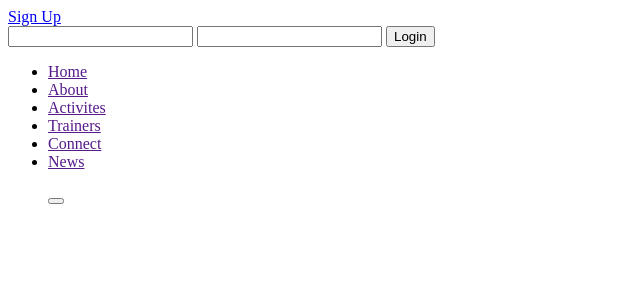
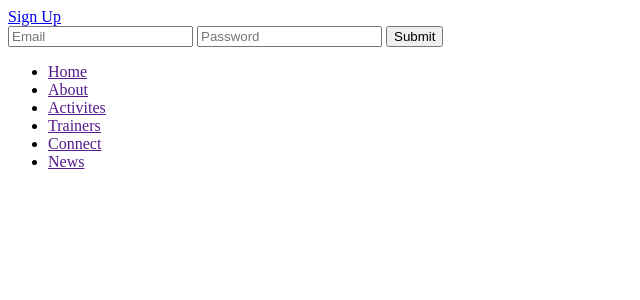
Before and after one commit to jslvtr/AC41004-Team-2, a Flask app: template src/templates/home.html in a window 1280 px wide. Shown: the top 300 px of the page, without its empty margins (0-640 px from the left). Run offline with Flask 2, Linux system fonts and the light colour scheme; the template is opened without the code that fills it, so the values that code supplies are empty.

Commit message:
Moved button into for loop

```diff
--- a/src/templates/home.html
+++ b/src/templates/home.html
@@ -6,14 +6,14 @@
 </head>
 
 <body>
-
+<div class="fluid-container">
     <div class="loginHeader">
        <a href="/signup">Sign Up</a>
             <!--Signup button - Takes user to separate page -->
         <form action="/login" method="POST">
-            <input type="text" name="username" >
-            <input type="password" name="psw" >
-            <input type="submit" value="Login">
+             <input type="username" class="form-control" id="exampleInputEmail1" placeholder="Email" name="text">
+            <input type="password" class="form-control" id="exampleInputPassword1" placeholder="Password" name="psw">
+            <button type="submit" class="btn btn-default">Submit</button>
         </form>
     </div>
 
@@ -61,8 +61,9 @@
             {% for event in events %}
             <h2>{{ event.title }}{#Heading data here #}</h2>
             <p>{{ event.summary }}{#Sub heading data here, possibly might need to truncate this #}</p >
+            <a href="#" ><button type="button">{{event.date}}</button></a>
             {% endfor %}
-            <a href="#" ><button type="button">{{ event.date }}</button></a>
+
         </ul>
          <div class="col-md-2"></div> <!-- just a separator -->
          <!--To the right of these items a Calender?-->
@@ -71,6 +72,6 @@
     <div class="row">
       <!--#Social Media Sharing buttons - Facebook, Youtube, Twitter and LinkedIn-->
     </div>
-
+</div>
 </body>
 </html>
```
